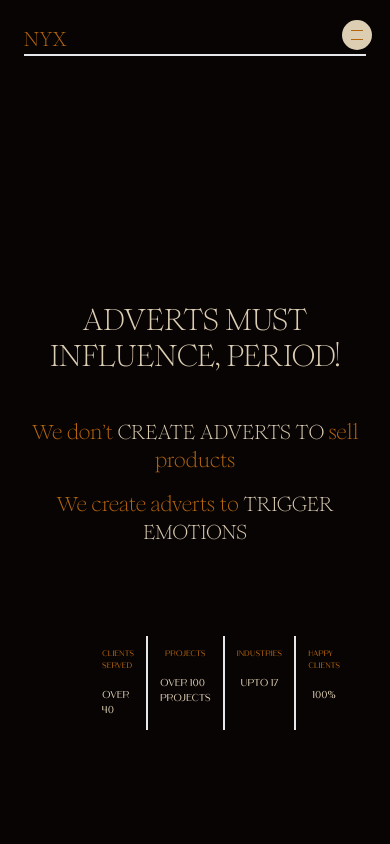
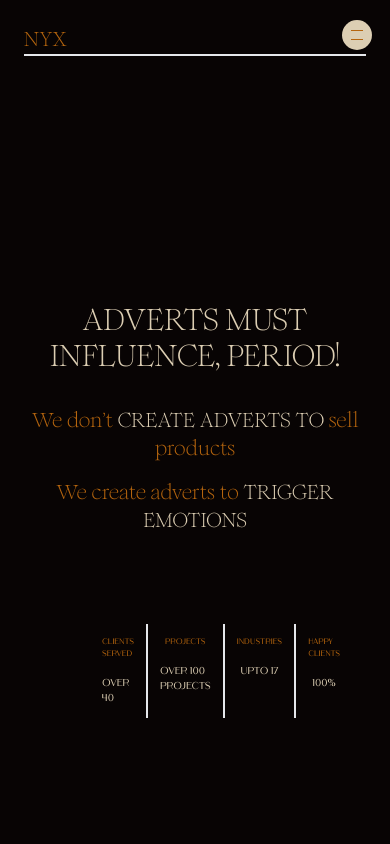
Before and after one commit to Bonkesam/advert, a Next.js app: page / in a window 390 px wide. Shown: the top 844 px of the page. Built offline with nearby package versions, Linux system fonts and the light colour scheme.

Commit message:
Corrects the spacing in the hero

```diff
--- a/app/_components/Hero.tsx
+++ b/app/_components/Hero.tsx
@@ -57,7 +57,7 @@ const Hero = () => {
 
 
         className='text-xl lg:text-4xl text-center items-center font-romie flex flex-col justify-between gap-y-4 font-extrabold'>
-          <h1 className='text-3xl lg:text-8xl text-[#DCCEB3] p-7 lg:p-10 uppercase'>
+          <h1 className='text-3xl lg:text-8xl text-[#DCCEB3] p-4  lg:p-10 uppercase'>
             Adverts Must Influence, Period!
           </h1>
           <motion.p>We don&apos;t <span className='uppercase text-[#DCCEB3] '>create adverts to </span>sell products</motion.p>
--- a/app/_components/nav/mobile/footer/style.module.scss
+++ b/app/_components/nav/mobile/footer/style.module.scss
@@ -3,5 +3,5 @@
     width: 100%;
     justify-content: space-between;
     font-size: 12px;
-    gap: 40px;
+    gap: 20px;
 }
```
